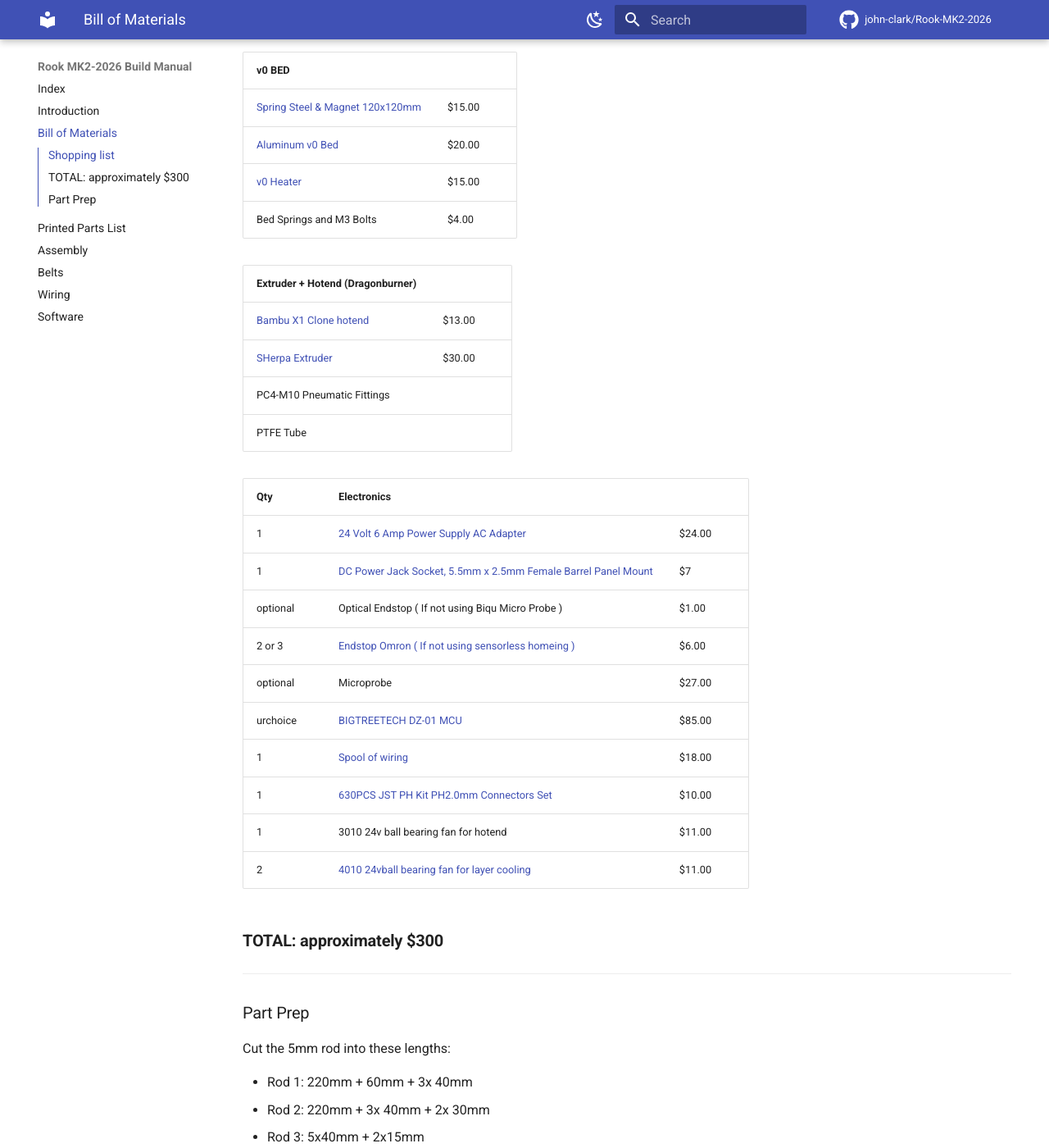
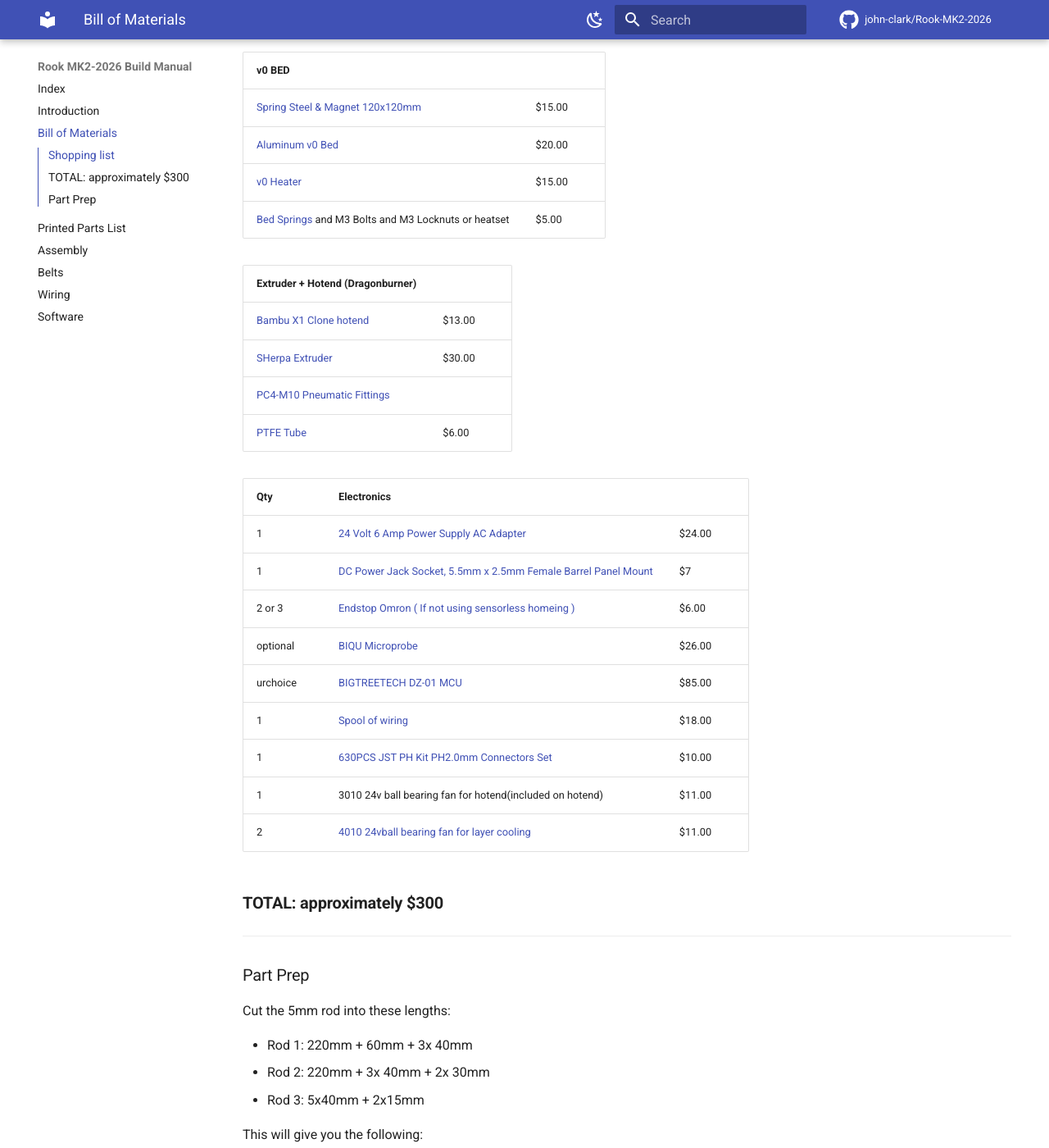
Before and after one commit to john-clark/Rook-MK2-2026, an MkDocs documentation site: the page built from docs/bom.md, in a window 1280 px wide and 1400 px high, scrolled down 1196 px. Shown: the whole window at 82% size. Built offline with MkDocs 1.6.1 and Material for MkDocs 9.7.7, drawn with Linux system fonts in a browser that asks for light colours; comment, search, counter and statistics services are not loaded; some of the changed text lies outside the part shown.

Commit message:
Update bom.md

```diff
--- a/docs/bom.md
+++ b/docs/bom.md
@@ -28,7 +28,7 @@
 | 1 | [188mm GT2 Belt Loop for Z (7mm tall with t)](https://www.amazon.com/MECCANIXITY-Timing-Printing-Closed-Rubber/dp/B0FRD6NNM3) | $15.00 |
 | 2 | [5mm to 5mm bore coupler (Inner Diameter: 5mm-5mm(D14xL25))](https://www.amazon.com/Skweawert-5mm-Connector-Aluminum-Accessories/dp/B0DC6XWJSC) | $7.00 |
 | 3 | [400mm CF or Steel Rod 5mm Diameter](https://www.amazon.com/FOCMKEAS-Carbon-5mm-400mm-Airplane/dp/B0DGF22XY8) | $10.00 |
-| 4 | Rubber Feet or print TPU |   |
+| 4 | Rubber Feet or **print TPU** |   |
 | | **SUB TOTAL** | **$148.00** |
 
 | v0 BED |   |
@@ -36,26 +36,25 @@
 | [Spring Steel & Magnet 120x120mm](https://www.amazon.com/Shion-Kwoo-Upgraded-Textured-120x120mm-Double-Sides/dp/B0CJ9663RC) | $15.00 |
 | [Aluminum v0 Bed](https://www.amazon.com/ASHATA-Support-Printer-Replacement-Aluminum/dp/B0C53VNLFC) | $20.00 |
 | [v0 Heater](https://www.amazon.com/Temperature-120X120-Silicone-Adhesive-Monoprice/dp/B08BNR7ZS9) | $15.00 |
-| Bed Springs and M3 Bolts | $4.00 |
+| [Bed Springs](https://www.amazon.com/BlingKingdom-Leveling-Compression-Connection-Creality/dp/B0CMT5GQG1) and M3 Bolts and M3 Locknuts or heatset | $5.00 |
 
 | Extruder + Hotend (Dragonburner) |   |
 | --- | --- |
 | [Bambu X1 Clone hotend](https://www.amazon.com/dp/B0FG2T5T12) | $13.00 |
 | [SHerpa Extruder](https://www.amazon.com/Accessories-Lightweight-Extruder-Compatible-Ender3v2/dp/B0CNPG9QB2) | $30.00 |
-| PC4-M10 Pneumatic Fittings |   |
-| PTFE Tube |   |
+| [PC4-M10 Pneumatic Fittings](https://www.amazon.com/StLiSuYmx-Pneumatic-Connector-Fittings-Compatible/dp/B0F62FZK4R) |   |
+| [PTFE Tube](https://www.amazon.com/16-4ft-PTFE-Teflon-1-75mm-Filament/dp/B0F5HK1F3S) | $6.00  |
 
 | Qty | Electronics |   |
 | --- | --- | --- |
 | 1 | [24 Volt 6 Amp Power Supply AC Adapter](https://www.amazon.com/dp/B0FDFJ7RBB) | $24.00 |
 | 1 | [DC Power Jack Socket, 5.5mm x 2.5mm Female Barrel Panel Mount](https://www.amazon.com/dp/B07Y8KKSR1)  | $7 |
-| optional | Optical Endstop ( If not using Biqu Micro Probe ) | $1.00 |
 | 2 or 3 | [Endstop Omron ( If not using sensorless homeing )](https://www.amazon.com/dp/B0CB85485W) | $6.00 |
-| optional | Microprobe  | $27.00 |
+| optional | [BIQU Microprobe](https://www.amazon.com/MicroProbe-Leveling-Printer-Extruder-Octopus/dp/B0C89G7YH2)  | $26.00 |
 | urchoice  | [BIGTREETECH DZ-01 MCU](https://kb-3d.com/store/controllers-displays-drivers/8762-bigtreetech-dz-01-3d-printer-main-controller-board-v10-1772162602284.html) | $85.00 |
 | 1 | [Spool of wiring](https://www.amazon.com/dp/B0FKFVPL6Y) | $18.00 |
 | 1 | [630PCS JST PH Kit PH2.0mm Connectors Set](https://www.amazon.com/EGSCST-Connector-PH2-0mm-Terminal-Connectors/dp/B0FJ8P8VYQ) | $10.00|
-| 1 | 3010 24v ball bearing fan for hotend | $11.00 |
+| 1 | 3010 24v ball bearing fan for hotend(included on hotend) | $11.00 |
 | 2 | [4010 24vball bearing fan for layer cooling](https://www.amazon.com/dp/B07L2WTH7H) | $11.00 |
 
 ### **TOTAL: approximately $300**
```
